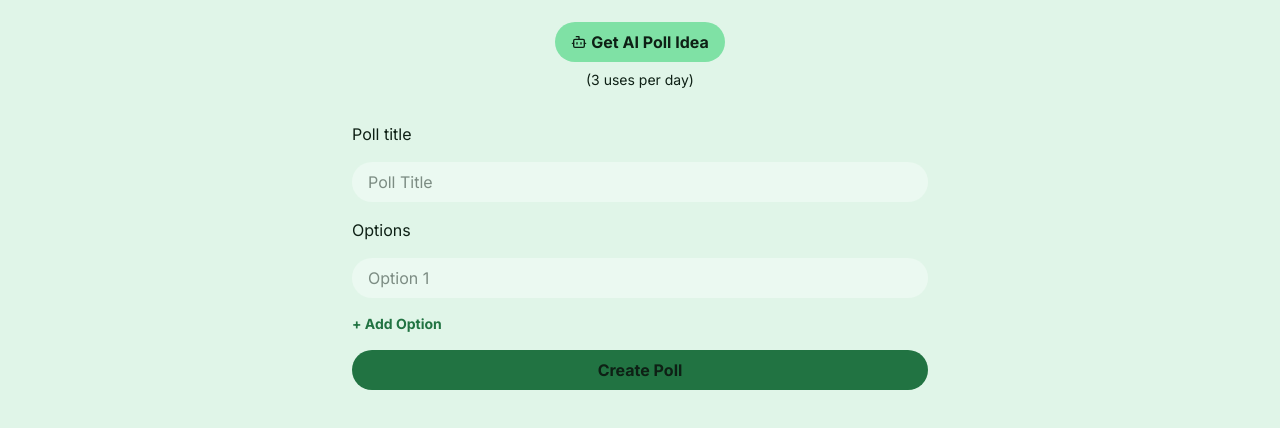
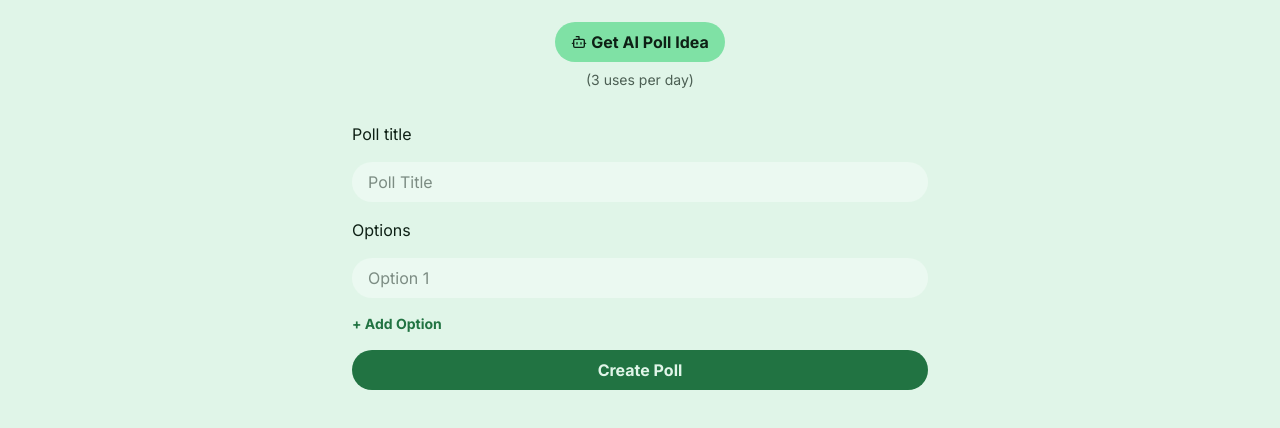
Before and after one commit to jonte265/pollbee, a Next.js app in the folder frontend/: page /create-poll in a window 1280 px wide. Shown: the part 196-624 px from the top of the page. Built offline with nearby package versions, Linux system fonts and the light colour scheme.

Commit message:
button accent

```diff
--- a/frontend/app/create-poll/page.tsx
+++ b/frontend/app/create-poll/page.tsx
@@ -9,6 +9,7 @@ import { motion } from "motion/react";
 import { LuBot } from "react-icons/lu";
 import BackHeader from "@/components/BackHeader";
 import Button from "@/components/Button";
+import Typography from "@/components/ui/typography/Typography";
 
 export default function CreatePoll() {
   const router = useRouter();
@@ -130,15 +131,20 @@ export default function CreatePoll() {
         <BackHeader title="Create a poll" routePage="profile" />
 
         <div className="flex flex-col justify-center items-center gap-2">
-          <button
+          <Button
             onClick={handleAiIdea}
-            className="flex justify-center items-center gap-1 bg-secondary text-text font-bold rounded-4xl px-4 py-2 hover:bg-secondary-300 transition-all ease-in-out"
-          >
-            <LuBot />
-            Get AI Poll Idea
-          </button>
+            variant="accent"
+            btnText={
+              <>
+                <LuBot />
+                Get AI Poll Idea
+              </>
+            }
+          />
 
-          <p className="text-sm">(3 uses per day)</p>
+          <Typography light small>
+            (3 uses per day)
+          </Typography>
           {aiMsg && <p className="text-sm">{aiMsg}</p>}
           {aiUsageLeft > 0 && (
             <p className="text-sm">Uses left: {aiUsageLeft}</p>
@@ -191,14 +197,14 @@ export default function CreatePoll() {
           {!loading ? (
             <button
               type="submit"
-              className="bg-primary text-button-text-white font-bold rounded-4xl px-4 py-2 hover:bg-primary-700 transition-all ease-in-out"
+              className="bg-primary text-background font-bold rounded-4xl px-4 py-2 hover:bg-primary-700 transition-all ease-in-out"
             >
               Create Poll
             </button>
           ) : (
             <button
               disabled
-              className="bg-primary-100 text-button-text-white font-bold rounded-4xl px-4 py-2 transition-all ease-in-out"
+              className="bg-primary-100 text-background font-bold rounded-4xl px-4 py-2 transition-all ease-in-out"
             >
               Creating...
             </button>
--- a/frontend/components/Button.tsx
+++ b/frontend/components/Button.tsx
@@ -1,6 +1,6 @@
 import { ReactNode } from "react";
 
-type ButtonVariant = "primary" | "secondary" | "outline";
+type ButtonVariant = "primary" | "secondary" | "outline" | "accent";
 
 type PrimaryBtnType = {
   btnText: string | ReactNode;
@@ -15,6 +15,8 @@ const variantStyles: Record<ButtonVariant, string> = {
   secondary: "bg-text text-background hover:bg-text-800 active:bg-text-900",
   outline:
     "bg-transparent text-text border border-text/50 hover:bg-text hover:text-background hover:border-transparent",
+  accent:
+    "bg-secondary text-text hover:bg-secondary-300 active:bg-secondary-400",
 };
 
 export default function Button({
```
